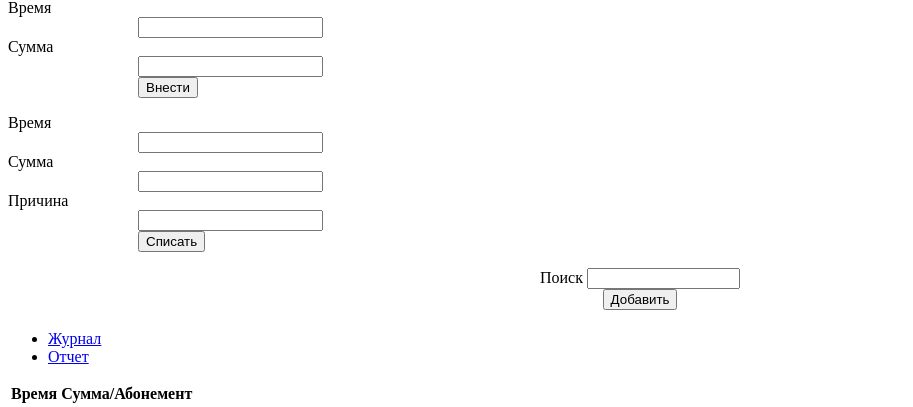
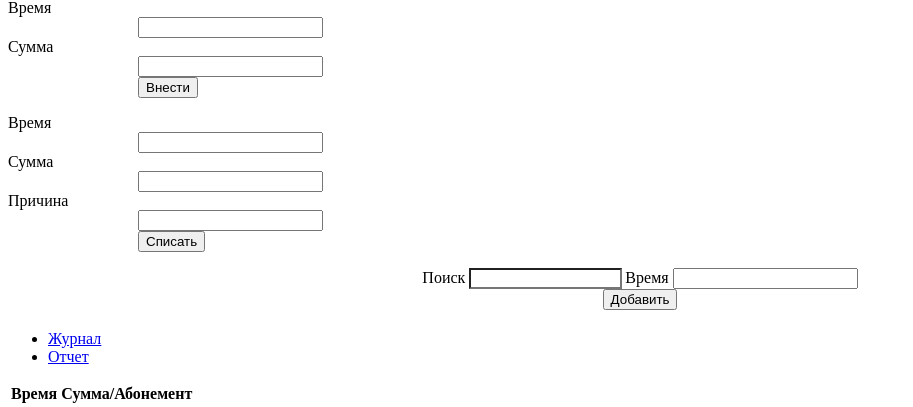
Before and after one commit to drda3x/dh_journal, a Django app: template application/templates/sampo.html in a window 1280 px wide. Shown: the part 79-486 px from the top of the page, without its empty margins (0-913 px from the left). Run offline with Django 3.2, Linux system fonts and the light colour scheme; the template is opened without the code that fills it, so the values that code supplies are empty; parts of the project's set-up code (start-up, migrations or seed data) failed here and were passed over.

Commit message:
Добавлено поведение отмечалок

```diff
--- a/application/static/css/sampo.css
+++ b/application/static/css/sampo.css
@@ -149,3 +149,10 @@ table tr:hover span {
     vertical-align: middle;
     text-align: center;
 }*/
+#prependedInput {
+    border-radius: 0;
+}
+
+#pass-list-time-label {
+    margin-left: -1px !important;
+}
--- a/application/templates/sampo.html
+++ b/application/templates/sampo.html
@@ -147,8 +147,11 @@
                 });
             }
 
+
             // ------------------ Поведение отмечалки сампо -----------------------
             var passStateReport = window.Factories.createForm($('#sampo_passes'));
+
+            var passListTimePicker = $('#pass-list-time').timepicker({update: true});
 
             journalTab.addListener(passStateReport);
 
@@ -161,7 +164,8 @@
 
               this.data = {
                 date: this.parent.value,
-                pid: $target.val()
+                pid: $target.val(),
+                time: passListTimePicker.val()
               };
 
               this.formParams.action = $target.prop('checked') ? 'check' : 'uncheck';
@@ -169,19 +173,39 @@
               this.submit();
             }, passStateReport));
 
+            passStateReport.refresh = function(val) {
+
+                if(!val.hasOwnProperty('date')) {
+                  return;
+                }
+
+                this.formParams.date = val.date;
+                this.clear();
+
+                try {
+                  if(this.defaultDate != this.formParams.date) {
+                    passListTimePicker.timepicker('stopUpdate');
+                    passListTimePicker.val("");
+                  } else {
+                    passListTimePicker.timepicker('startUpdate');
+                  }
+                } catch(e) {
+                }
+              }
 
             $('#inputTime3').timepicker({
                 update: true
-            })
+            });
 
             $('#addButton').click(function() {
                 toggleWidgets(['#sampo-passes-list', '#addSampoPass']);
-            })
+            });
 
             $('#cancelButton').click(function() {
                 toggleWidgets(['#sampo-passes-list', '#addSampoPass']);
                 return false;
-            })
+            });
+
         }
     </script>
 {% endblock %}
@@ -280,6 +304,8 @@
                                         <div class="input-prepend">
                                             <span style="font-size: 12pt;" class="add-on">Поиск</span>
                                             <input class="input-large" id="prependedInput" size="16" type="text">
+                                            <span id="pass-list-time-label" style="font-size: 12pt;" class="add-on">Время</span>
+                                            <input class="input-small time" id="pass-list-time" name="time" type="text"/>
                                         </div>
                                         <button id="addButton" type="button" class="btn">Добавить</button>
                                     </form>
```
